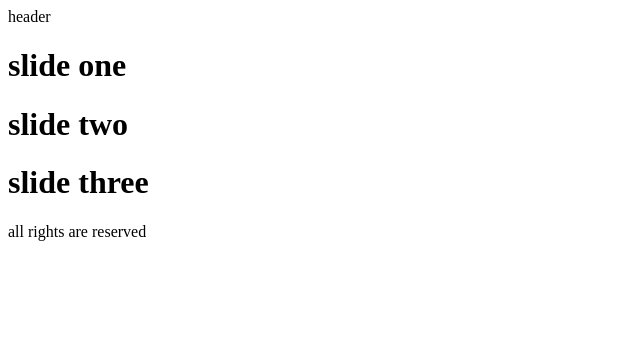
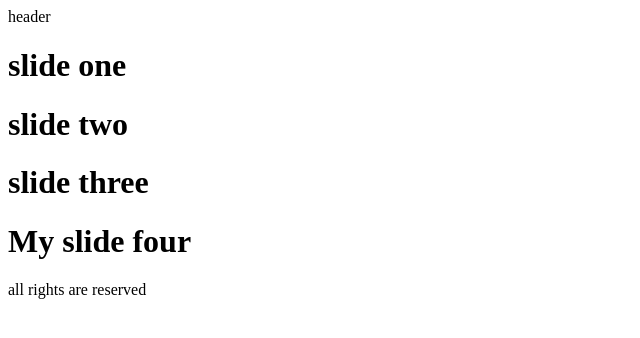
Before and after one commit to HoseinBorsi/Git-learn, a plain HTML site: page index.html in a window 1280 px wide. Shown: the whole page, without its empty margins (0-640 px from the left). Drawn offline with Linux system fonts and the light colour scheme.

Commit message:
My slid 4

```diff
--- a/index.html
+++ b/index.html
@@ -14,6 +14,7 @@
         <h1>slide one</h1>
         <h1>slide two</h1>
         <h1>slide three</h1>
+        <h1>My slide four</h1>
     </div>
     <footer>
         all rights are reserved
```
